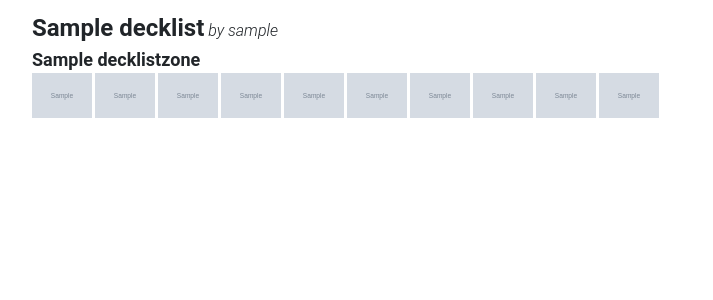
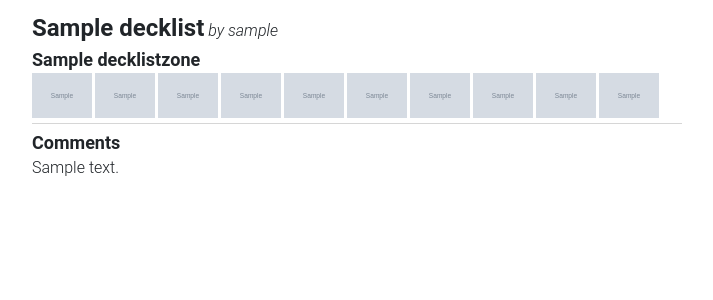
Before and after one commit to Force-of-Wind/fowsim, a Django app: page /view_decklist/1/ in a window 1280 px wide. Shown: the part 40-340 px from the top of the page, without its empty margins (283-996 px from the left). Run offline with Django 3.2, Linux system fonts and the light colour scheme; tables that the repository leaves empty hold one stand-in row (values such as "Sample post"); grey boxes marked "Sample" are stand-in pictures; some libraries are stand-ins or nearby versions.

Commit message:
Add comments to decklists

```diff
--- a/cardDatabase/models/DeckList.py
+++ b/cardDatabase/models/DeckList.py
@@ -13,6 +13,7 @@
     profile = models.ForeignKey('Profile', on_delete=models.CASCADE)
     name = models.CharField(max_length=200, null=False, blank=False)
     last_modified = models.DateTimeField(auto_now_add=True, blank=True)
+    comments = models.TextField(max_length=10000, blank=True, null=True, default='')
 
     def save(self, *args, **kwargs):
         self.last_modified = datetime.datetime.now()
--- a/cardDatabase/static/css/view_decklist.css
+++ b/cardDatabase/static/css/view_decklist.css
@@ -14,7 +14,7 @@
     padding-right: calc((100% - 650px) / 2);
 }
 
-.deck-zone-title{
+.deck-zone-title, .comments-title{
     font-weight: bold;
     font-size: 18px;
 }
@@ -107,3 +107,26 @@
 .card-preview .view-in-another-tab a{
     color: black;
 }
+
+.hover-card-img{
+    display: none;
+}
+
+.referenced-card{
+    position: relative;
+}
+
+.hover-card-img.show-hover{
+    display: block;
+    position: fixed;
+    top: 50%;
+    left: 50%;
+    transform: translate(-50%, -50%);
+    z-index: 100;
+    padding: 3px;
+    background-color: black;
+}
+
+.comments-container{
+    padding-bottom: 20px;
+}
--- a/cardDatabase/static/js/edit_decklist.js
+++ b/cardDatabase/static/js/edit_decklist.js
@@ -49,7 +49,8 @@
     $('#save-deck-button').click(function(event){
         let decklist_data = {
             "zones": [],
-            "name": $('.decklist-name').html().trim()
+            "name": $('.decklist-name').html().trim(),
+            "comments": $('#comments').val()
         };
         let zones = $('.deck-zone');
         for (let i = 0; i < zones.length; i++){
--- a/cardDatabase/static/js/view_decklist.js
+++ b/cardDatabase/static/js/view_decklist.js
@@ -13,5 +13,15 @@
         if (e.target.classList.contains('card-preview')){
             $(this).removeClass('show');
         }
-    })
+    });
+
+    if (!FOWDB_IS_MOBILE) {
+        $('.referenced-card').mouseover(function (event) {
+            $(this).find('img').addClass('show-hover');
+        });
+
+        $('.referenced-card').mouseout(function (event) {
+            $(this).find('img').removeClass('show-hover');
+        });
+    }
 });
--- a/cardDatabase/templates/cardDatabase/html/view_decklist.html
+++ b/cardDatabase/templates/cardDatabase/html/view_decklist.html
@@ -57,5 +57,11 @@
                 {% endif %}
             </div>
         {% endfor %}
+        {% if decklist.comments %}
+            <div class="comments-container">
+                <div class="comments-title">Comments</div>
+                <div class="deck-comments">{% for comment in comments %}{{ comment }}{% endfor %}</div>
+            </div>
+        {% endif %}
     </div>
 {% endblock %}
--- a/cardDatabase/views.py
+++ b/cardDatabase/views.py
@@ -12,6 +12,7 @@
 from django.http import HttpResponseRedirect, HttpResponse
 from django.urls import reverse
 from django.contrib.auth import login, authenticate
+from django.utils.safestring import mark_safe
 
 from .forms import SearchForm, AdvancedSearchForm, AddCardForm, UserRegistrationForm
 from .models.DeckList import DeckList, UserDeckListZone, DeckListZone, DeckListCard
@@ -405,6 +406,7 @@
     # Check user matches the decklist
     decklist = get_object_or_404(DeckList, pk=decklist_id, profile__user=request.user)
     decklist.name = decklist_data['name']
+    decklist.comments = decklist_data['comments']
     decklist.save()
     #  Remove old cards, then rebuild it
     DeckListCard.objects.filter(decklist__pk=decklist.pk).delete()
@@ -427,11 +429,41 @@
     return HttpResponse('')
 
 
+def process_decklist_comments(comments):
+    output = []
+    #  Either "\n" or text in "[[ ]]"
+    matches = re.findall('(\[\[.*?\]\])|(\\n)', comments)
+    for match in matches:
+        match = match[0] or match[1]
+        if match == '\n':
+            splits = comments.split(match, 1)
+            output.append(splits[0])
+            output.append(mark_safe('<br />'))
+            comments = splits[1]
+        else:
+            try:
+                match = match[2:-2]  # Cut off "[[ ]]"
+                card = Card.objects.get(Q(name__iexact=match) | Q(name_without_punctuation__iexact=match))
+                view_card_url = reverse('cardDatabase-view-card', kwargs={"card_id": card.card_id})
+                # Consume the string split by split so we can mark safe only the sections with imgs to avoid html injection
+                splits = comments.split(match, 1)
+                output.append(splits[0][:-2])
+                output.append(mark_safe(f'<a class="referenced-card" href="{view_card_url}">{card.name}<img class="hover-card-img" src="{card.card_image.url}"/></a>'))
+                comments = splits[1][2:]
+            except Card.DoesNotExist:
+                pass
+    else:
+        output.append(comments)
+
+    return output
+
+
 def view_decklist(request, decklist_id):
     decklist = get_object_or_404(DeckList, pk=decklist_id)
     cards = decklist.cards.all()
     zones = UserDeckListZone.objects.filter(decklist=decklist).order_by('position').values_list('zone__name', flat=True).distinct()
-    return render(request, 'cardDatabase/html/view_decklist.html', context={'decklist': decklist, 'zones': zones, 'cards': cards})
+    comments = process_decklist_comments(decklist.comments)
+    return render(request, 'cardDatabase/html/view_decklist.html', context={'decklist': decklist, 'zones': zones, 'cards': cards, 'comments': comments})
 
 
 def logout(request):
```
Also changed, not shown: cardDatabase/static/css/edit_decklist.css (+17 -1 lines), cardDatabase/templates/cardDatabase/html/edit_decklist.html (+9 -0 lines), cardDatabase/migrations/0030_decklist_comments.py (added).
